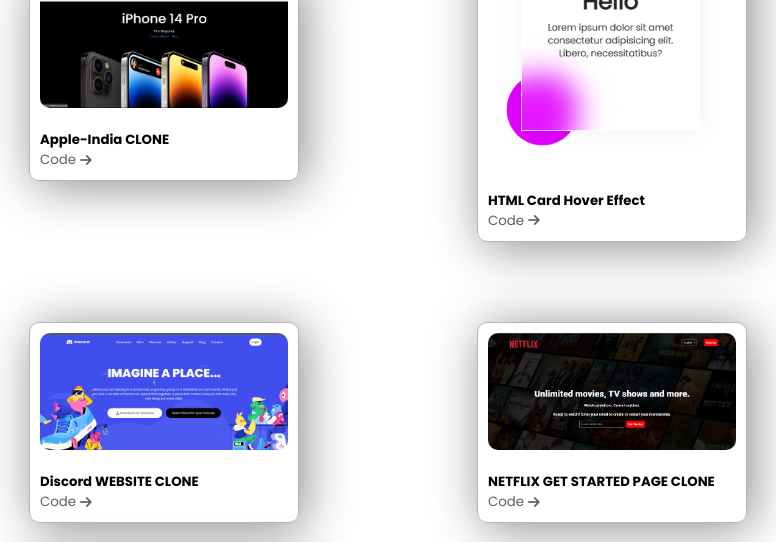
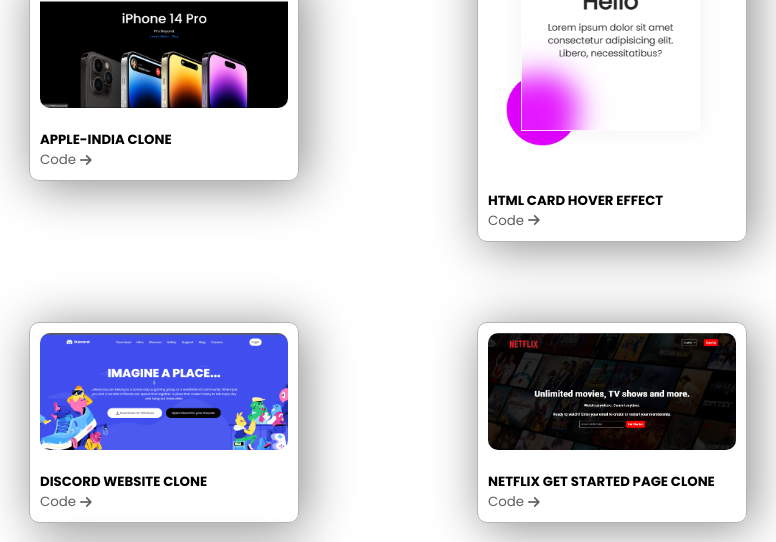
Before and after one commit to avayyyyyyy/shubhlovesweb3, a plain HTML site: page index.html in a window 1280 px wide. Shown: the part 3500-4042 px from the top of the page, 252-1028 px from the left. Drawn offline with Linux system fonts and the light colour scheme.

Commit message:
Update index.html

```diff
--- a/index.html
+++ b/index.html
@@ -520,7 +520,7 @@
             <div class="port-cards">
                 <img src="./assets/Apple-web-clone-SC.png"
                     style="width: 100%; height: 100%; object-fit: cover; border-radius: 10px;" alt="">
-                <h5 style="margin-top: 15px;">Apple-India CLONE </h5>
+                <h5 style="margin-top: 15px;">APPLE-INDIA CLONE </h5>
                 <a href="https://github.com/avayyyyyyy/Apple-website-clone" target="_blank">
                     <button class="popup-button" style="color: #5f5e5e;background: none;">Code <i
                             class="fa-solid fa-arrow-right" style="color: #5f5e5e; margin-left: 4px;"></i></button>
@@ -529,7 +529,7 @@
             <div class="port-cards" style="margin-bottom: 40px;">
                 <img src="./assets/card-hover.png"
                     style="width: 100%; height: 100%; object-fit: cover; border-radius: 10px;" alt="">
-                <h5 style="margin-top: 15px;">HTML Card Hover Effect </h5>
+                <h5 style="margin-top: 15px;">HTML CARD HOVER EFFECT </h5>
                 <a href="https://github.com/avayyyyyyy/HTML-card-hover" target="_blank">
                     <button class="popup-button" style="color: #5f5e5e; background: none;">Code <i
                             class="fa-solid fa-arrow-right" style="color: #5f5e5e; margin-left: 4px;"></i></button>
@@ -538,7 +538,7 @@
             <div class="port-cards">
                 <img src="./assets/Discord-web-clone-sc.png"
                     style="width: 100%; height: 100%; object-fit: cover; border-radius: 10px;" alt="">
-                <h5 style="margin-top: 15px;">Discord WEBSITE CLONE</h5>
+                <h5 style="margin-top: 15px;">DISCORD WEBSITE CLONE</h5>
                 <a href="https://github.com/avayyyyyyy/Discord-Clone-website" target="_blank">
                     <button class="popup-button" style="color: #5f5e5e;background: none;">Code <i
                             class="fa-solid fa-arrow-right" style="color: #5f5e5e; margin-left: 4px;"></i></button>
```
